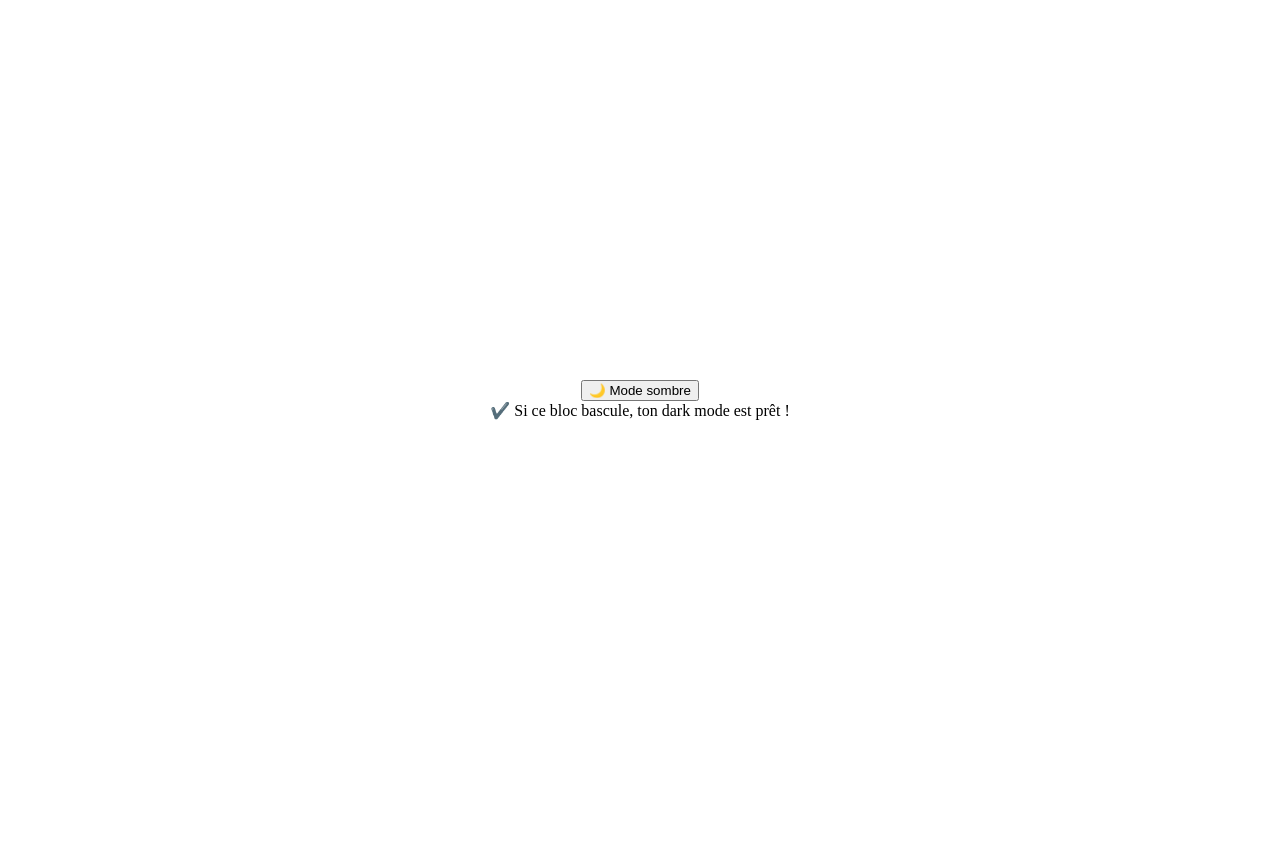
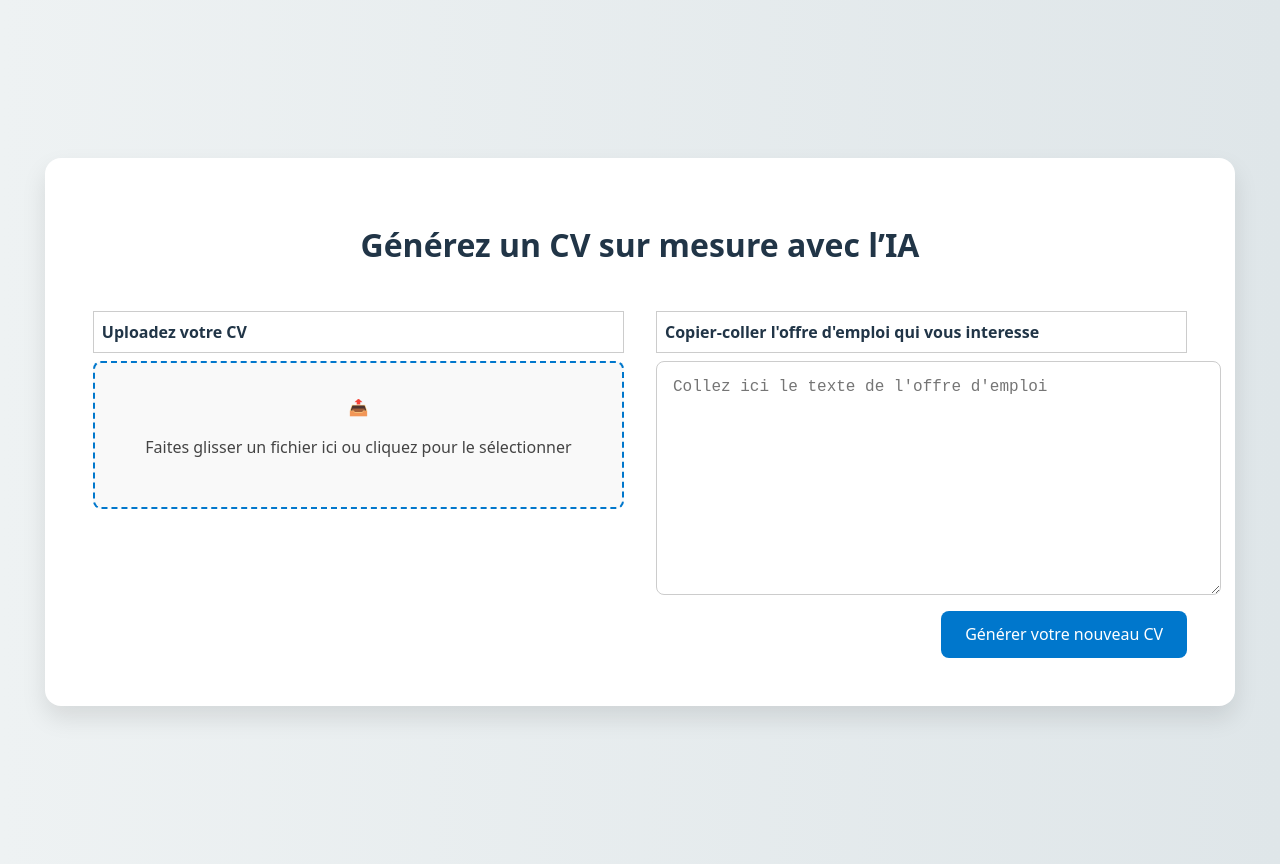
Before and after one commit to nawreshj/Assistant-AI-CV, a React (Vite) app in the folder assistant-ai-cv-front/: page / in a window 1280 px wide. Before the commit the page ends 800 px from the top, so only its background shows below. Built offline with nearby package versions, Linux system fonts and the light colour scheme.

Commit message:
commit
retour a la derniere version qui marche

```diff
--- a/assistant-ai-cv-front/package.json
+++ b/assistant-ai-cv-front/package.json
@@ -10,7 +10,6 @@
     "preview": "vite preview"
   },
   "dependencies": {
-    "@tailwindcss/vite": "^4.1.11",
     "axios": "^1.9.0",
     "prop-types": "^15.8.1",
     "react": "^19.1.0",
@@ -20,7 +19,6 @@
   },
   "devDependencies": {
     "@eslint/js": "^9.25.0",
-    "@tailwindcss/postcss": "^4.1.11",
     "@types/react": "^19.1.2",
     "@types/react-dom": "^19.1.2",
     "@vitejs/plugin-react": "^4.4.1",
@@ -30,7 +28,7 @@
     "eslint-plugin-react-refresh": "^0.4.19",
     "globals": "^16.0.0",
     "postcss": "^8.5.6",
-    "tailwindcss": "^4.1.11",
+    "tailwindcss": "^3.3.5",
     "vite": "^6.3.5"
   }
 }
--- /dev/null
+++ b/assistant-ai-cv-front/postcss.config.cjs
@@ -0,0 +1,6 @@
+module.exports = {
+    plugins: {
+        tailwindcss: {},
+        autoprefixer: {},
+    },
+};
--- a/assistant-ai-cv-front/src/App.jsx
+++ b/assistant-ai-cv-front/src/App.jsx
@@ -1,39 +1,45 @@
-// src/App.jsx
-import React, { useState, useEffect } from 'react';
+import React, { useState } from 'react';
+import './styles/App.css';
+import { Routes, Route, useNavigate } from 'react-router-dom';
+import GeneratePage from './pages/GeneratePage';
+import PreviewPage from './pages/PreviewPage.jsx';
+import EditPage from './pages/EditPage.jsx';
+import { downloadPdf } from './api/pdfApi';
 
 export default function App() {
-    const [dark, setDark] = useState(false);
-    useEffect(() => {
-        // lire la préférence stockée
-        if (localStorage.theme === 'dark') {
-            document.documentElement.classList.add('dark');
-            setDark(true);
-        }
-    }, []);
-    const toggle = () => {
-        if (dark) {
-            document.documentElement.classList.remove('dark');
-            localStorage.theme = 'light';
-        } else {
-            document.documentElement.classList.add('dark');
-            localStorage.theme = 'dark';
-        }
-        setDark(!dark);
-    };
+    const [structuredCV, setStructuredCV] = useState(null);
+    const navigate = useNavigate();
 
     return (
-        <div className="min-h-screen flex flex-col items-center justify-center
-                    bg-white text-black dark:bg-gray-900 dark:text-white
-                    transition-colors duration-300">
-            <button
-                onClick={toggle}
-                className="mb-6 px-4 py-2 bg-gray-200 dark:bg-gray-700 rounded"
-            >
-                {dark ? '💡 Mode clair' : '🌙 Mode sombre'}
-            </button>
-            <div className="p-10 bg-gray-100 dark:bg-gray-800 rounded">
-                ✔️ Si ce bloc bascule, ton dark mode est prêt !
-            </div>
-        </div>
+        <div className="App">
+            <Routes>
+                <Route
+                    path="/"
+                    element={<GeneratePage setStructuredCV={setStructuredCV} />}
+                />
+                <Route
+                    path="/preview"
+                    element={
+                        <PreviewPage
+                            structuredCV={structuredCV}
+                            onEdit={() => navigate('/edit')}
+                            onGenerate={() => downloadPdf(structuredCV)}
+                            onReset={() => navigate('/')}
+                        />
+                    }
+                />
+                <Route
+                    path="/edit"
+                    element={
+                        <EditPage
+                            structuredCV={structuredCV}
+                            onChange={setStructuredCV}
+                            onBack={() => navigate('/preview')}
+                            onGenerate={() => downloadPdf(structuredCV)}
+                        />
+                    }
+                />
+            </Routes>
+        </div> // <-- cette ligne manquait
     );
 }
--- a/assistant-ai-cv-front/src/main.jsx
+++ b/assistant-ai-cv-front/src/main.jsx
@@ -1,6 +1,5 @@
 // src/main.jsx
 import './styles/index.css';       // doit être l’absolu premier import
-
 import React from 'react';
 import ReactDOM from 'react-dom/client';
 import App from './App.jsx';
--- /dev/null
+++ b/assistant-ai-cv-front/src/styles/App.css
@@ -0,0 +1,47 @@
+
+.App {
+    min-height: 100vh; /* au lieu de height */
+    width: 100vw;
+    display: flex;
+    flex-direction: column;
+    justify-content: center;
+    align-items: center;
+    background: linear-gradient(to right, #eef2f3, #dfe6e9);
+    box-sizing: border-box;
+    padding: 2rem;
+}
+
+
+.result-container {
+    width: 90%;
+    max-width: 900px;
+    margin: auto;
+    background: white;
+    padding: 2rem;
+    border-radius: 16px;
+    box-shadow: 0 8px 20px rgba(0,0,0,0.1);
+}
+
+.result-container pre {
+    background: #f4f6f8;
+    padding: 1.5rem;
+    border-radius: 12px;
+    white-space: pre-wrap;
+    word-wrap: break-word;
+    font-family: 'Courier New', monospace;
+    line-height: 1.6;
+    font-size: 1rem;
+    overflow-x: auto;
+}
+.editable-cv {
+    width: 100%;
+    padding: 1rem;
+    font-size: 1rem;
+    font-family: monospace;
+    border: 1px solid #ccc;
+    border-radius: 8px;
+    background: #f9f9f9;
+    resize: vertical;
+    white-space: pre-wrap;
+    line-height: 1.6;
+}
--- a/assistant-ai-cv-front/src/styles/index.css
+++ b/assistant-ai-cv-front/src/styles/index.css
@@ -1,12 +1,75 @@
-/* src/styles/index.css */
-@tailwind base;
-@tailwind components;
-@tailwind utilities;
+:root {
+    font-family: system-ui, Avenir, Helvetica, Arial, sans-serif;
+    line-height: 1.5;
+    font-weight: 400;
+    color-scheme: light dark;
+    color: rgba(255, 255, 255, 0.87);
+    background-color: #242424;
 
-/* Réinitialisation minimale */
+    font-synthesis: none;
+    text-rendering: optimizeLegibility;
+    -webkit-font-smoothing: antialiased;
+    -moz-osx-font-smoothing: grayscale;
+}
+
+a {
+    font-weight: 500;
+    color: #646cff;
+    text-decoration: inherit;
+}
+a:hover {
+    color: #535bf2;
+}
+
+body {
+    margin: 0;
+    display: flex;
+    place-items: center;
+    min-width: 320px;
+    min-height: 100vh;
+}
+
+h1 {
+    font-size: 3.2em;
+    line-height: 1.1;
+}
+
+button {
+    border-radius: 8px;
+    border: 1px solid transparent;
+    padding: 0.6em 1.2em;
+    font-size: 1em;
+    font-weight: 500;
+    font-family: inherit;
+    background-color: #1a1a1a;
+    cursor: pointer;
+    transition: border-color 0.25s;
+}
+button:hover {
+    border-color: #646cff;
+}
+button:focus,
+button:focus-visible {
+    outline: 4px auto -webkit-focus-ring-color;
+}
+
+@media (prefers-color-scheme: light) {
+    :root {
+        color: #213547;
+        background-color: #ffffff;
+    }
+    a:hover {
+        color: #747bff;
+    }
+    button {
+        background-color: #f9f9f9;
+    }
+}
+
 html, body, #root {
-  height: 100%;
-  margin: 0;
-  padding: 0;
-  box-sizing: border-box;
+    height: 100%;
+    width: 100%;
+    margin: 0;
+    padding: 0;
+    box-sizing: border-box;
 }
--- a/assistant-ai-cv-front/tailwind.config.js
+++ b/assistant-ai-cv-front/tailwind.config.js
@@ -1,15 +1,13 @@
 // tailwind.config.js
 /** @type {import('tailwindcss').Config} */
 export default {
-    // Où Tailwind va scanner tes classes
     content: [
-        "./index.html",
-        "./src/**/*.{js,jsx,ts,tsx}"
+        "./index.html",           // votre template
+        "./src/**/*.{js,jsx,ts,tsx}"  // tous vos composants React
     ],
-    // On active le dark mode via une classe `dark` sur <html>
-    darkMode: 'class',
+    darkMode: 'class',         // activation du mode sombre par classe
     theme: {
-        extend: {},      // ici tu pourras ajouter tes couleurs/customizations
+        extend: {},               // ici vos personnalisations futures
     },
     plugins: [],
 }
--- a/assistant-ai-cv-front/vite.config.js
+++ b/assistant-ai-cv-front/vite.config.js
@@ -1,11 +1,10 @@
-import { defineConfig } from 'vite'
-import react from '@vitejs/plugin-react'
-import tailwindcss from '@tailwindcss/vite'
-import postcssTailwind from '@tailwindcss/postcss'  // ← plugin PostCSS
-import autoprefixer from 'autoprefixer'
+import { defineConfig } from 'vite';
+import react from '@vitejs/plugin-react';
 
 export default defineConfig({
-  plugins: [react()],
+  plugins: [
+    react()
+  ],
   server: {
     port: 5173,
     proxy: {
@@ -15,13 +14,5 @@ export default defineConfig({
         rewrite: (path) => path.replace(/^\/api/, '/api')
       }
     }
-  },
-  css: {
-    postcss: {
-      plugins: [
-        postcssTailwind(),   // le plugin PostCSS officiel de Tailwind
-        autoprefixer()
-      ]
-    }
   }
 })
```
Also changed, not shown: assistant-ai-cv-front/src/pages/HomePage.jsx (line endings or trailing spaces), 1 other file (tests, documents, lock files or other folders).
